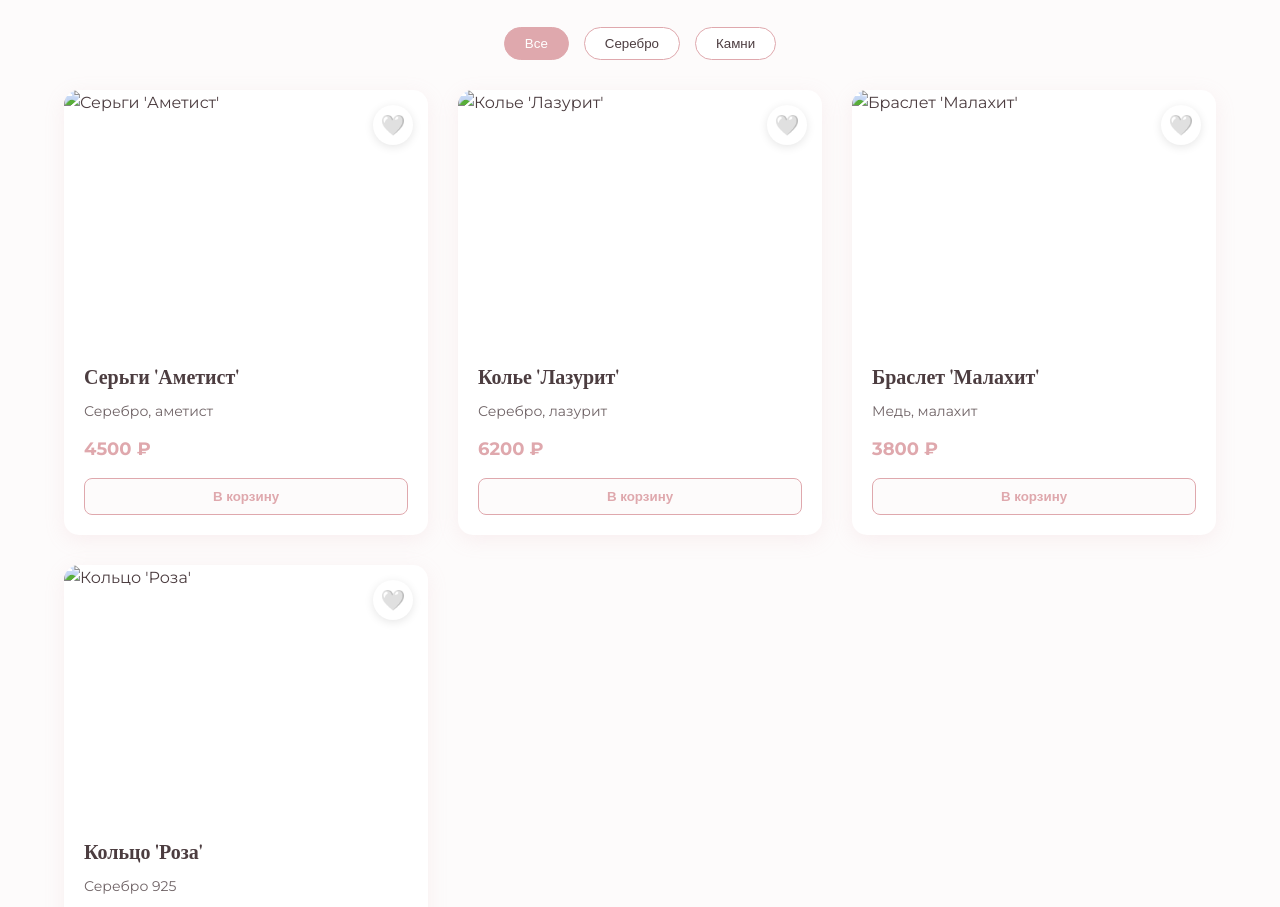
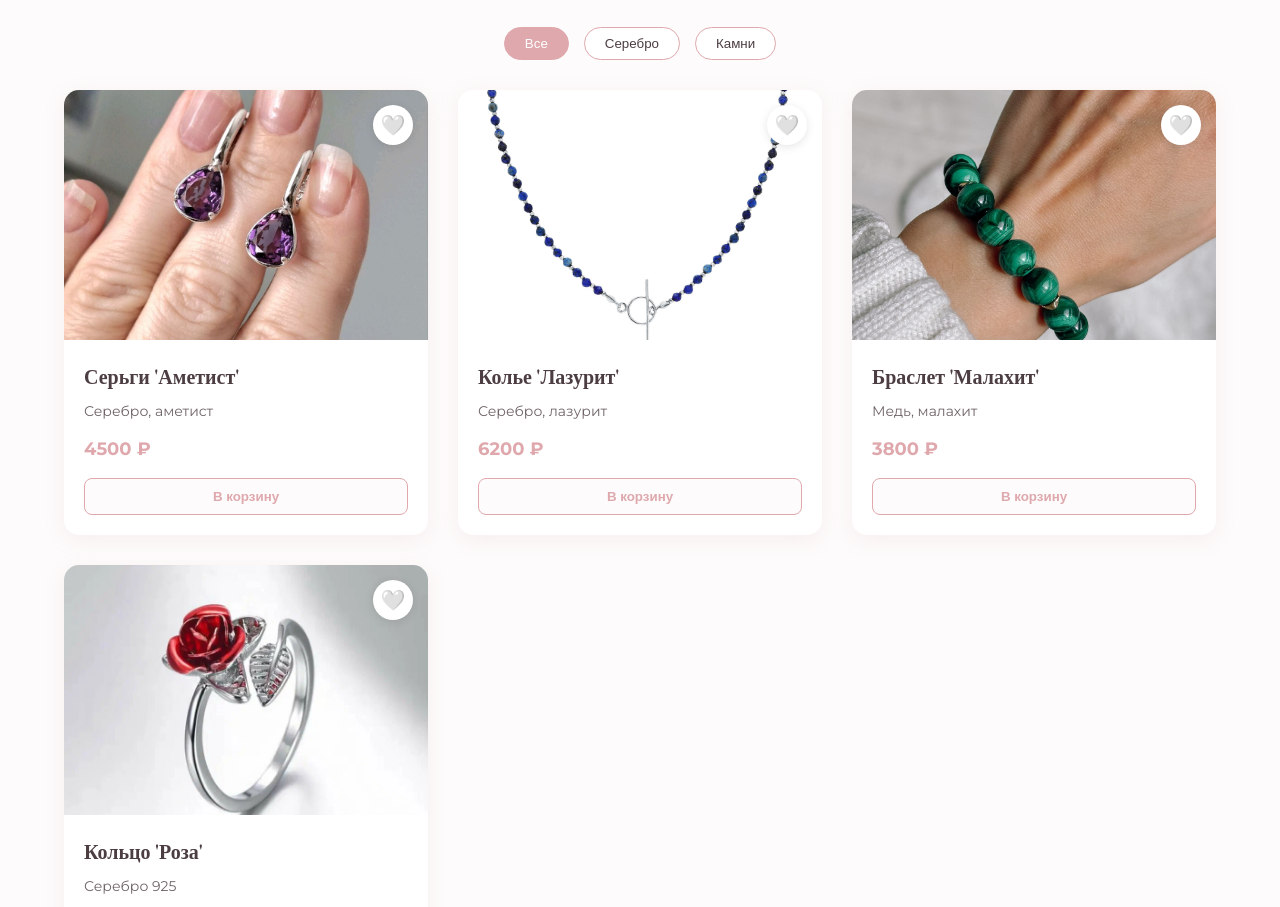
Before and after one commit to zhambalovasayana83-netizen/my-saya-site19, a plain HTML site: page index.html in a window 1280 px wide. Shown: the part 682-1589 px from the top of the page. Drawn offline with nearby package versions, Linux system fonts and the light colour scheme; a web font is replaced by a local one.

Commit message:
Update index.html

```diff
--- a/index.html
+++ b/index.html
@@ -233,7 +233,7 @@
                     <p>Каждое изделие проходит ручную обработку. Мы не делаем масс-маркет — мы создаем уникальные вещи с душой.</p>
                 </div>
                 <!-- Здесь используем вашу картинку -->
-                <img src="images/uiwber.jpg" alt="О мастерской" class="about-img">
+                <img src="uiwber.jpg" alt="О мастерской" class="about-img">
             </div>
         </section>
 
@@ -313,10 +313,10 @@
         document.addEventListener('DOMContentLoaded', () => {
             // ВСТАВЛЯЕМ ВАШИ ФОТОГРАФИИ ПО КОНТЕКСТУ
             const products = [
-                { id: 1, name: "Серьги 'Аметист'", price: 4500, material: "Серебро, аметист", category: "stone", img: "images/ring.jpg" },
-                { id: 2, name: "Колье 'Лазурит'", price: 6200, material: "Серебро, лазурит", category: "stone", img: "images/heik.jpg" },
-                { id: 3, name: "Браслет 'Малахит'", price: 3800, material: "Медь, малахит", category: "stone", img: "images/jeow.jpg" },
-                { id: 4, name: "Кольцо 'Роза'", price: 5000, material: "Серебро 925", category: "silver", img: "images/uiwber.jpg" }
+                { id: 1, name: "Серьги 'Аметист'", price: 4500, material: "Серебро, аметист", category: "stone", img: "ring.jpg" },
+                { id: 2, name: "Колье 'Лазурит'", price: 6200, material: "Серебро, лазурит", category: "stone", img: "heik.jpg" },
+                { id: 3, name: "Браслет 'Малахит'", price: 3800, material: "Медь, малахит", category: "stone", img: "jeow.jpg" },
+                { id: 4, name: "Кольцо 'Роза'", price: 5000, material: "Серебро 925", category: "silver", img: "uiwber.jpg" }
             ];
 
             let favorites = JSON.parse(localStorage.getItem('jewelryFavorites')) || [];
```
